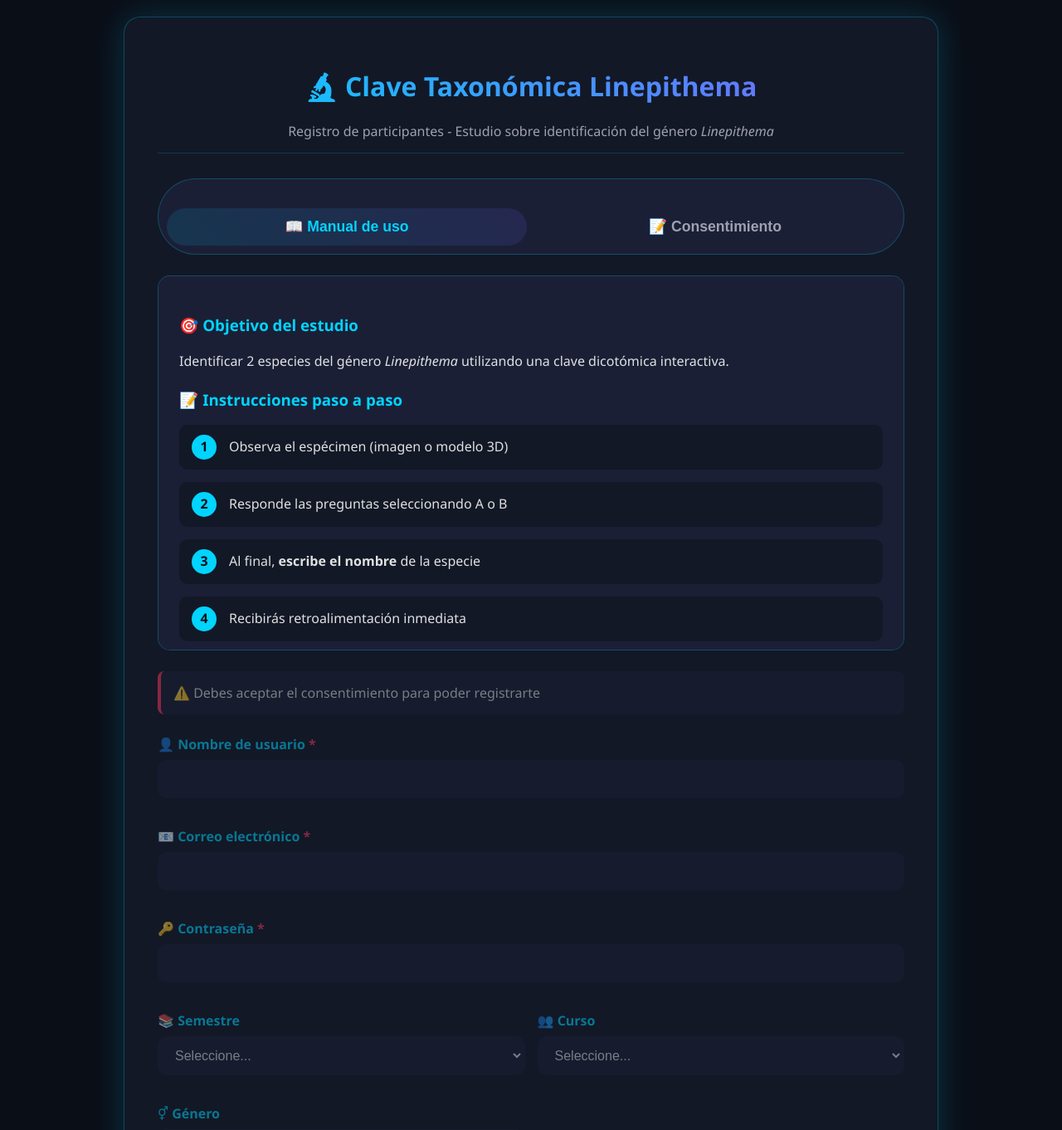
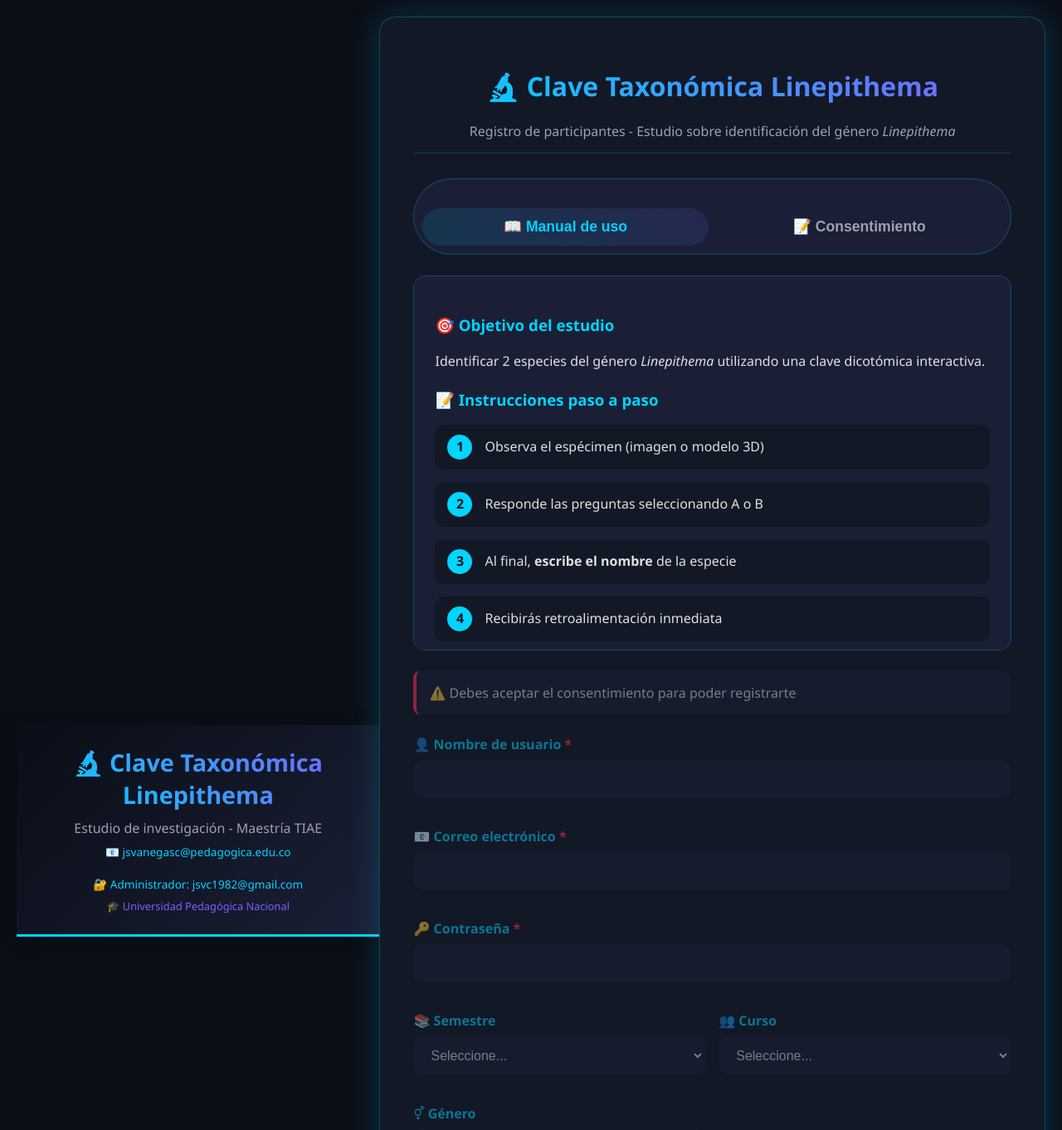
Before and after one commit to jsvc1982-lab/clave-linepithema, a Flask app: page /registro in a window 1280 px wide. Shown: the top 1362 px of the page at 83% size. Run offline with Flask 3, Linux system fonts and the light colour scheme.

Commit message:
Agregar banner de bienvenida en registro

```diff
--- a/frontend/templates/registro.html
+++ b/frontend/templates/registro.html
@@ -286,6 +286,22 @@
     </style>
 </head>
 <body>
+    <!-- Banner de bienvenida -->
+    <div style="background: linear-gradient(135deg, #0A0E17, #1A1F36); border-bottom: 3px solid #00D4FF; text-align: center; padding: 25px 20px; margin-bottom: 30px; box-shadow: 0 4px 20px rgba(0,0,0,0.3);">
+        <div style="font-size: 1.8rem; font-weight: bold; background: linear-gradient(45deg, #00D4FF, #7B61FF); -webkit-background-clip: text; background-clip: text; -webkit-text-fill-color: transparent;">
+            🔬 Clave Taxonómica Linepithema
+        </div>
+        <div style="font-size: 1rem; color: #A0A0B0; margin-top: 10px;">
+            Estudio de investigación - Maestría TIAE
+        </div>
+        <div style="font-size: 0.85rem; color: #00D4FF; margin-top: 8px; display: flex; justify-content: center; gap: 20px; flex-wrap: wrap;">
+            <span>📧 jsvanegasc@pedagogica.edu.co</span>
+            <span>🔐 Administrador: jsvc1982@gmail.com</span>
+        </div>
+        <div style="font-size: 0.8rem; color: #7B61FF; margin-top: 8px;">
+            🎓 Universidad Pedagógica Nacional
+        </div>
+    </div>
     <div class="register-container">
         <h1>🔬 Clave Taxonómica Linepithema</h1>
         <div class="subtitle">Registro de participantes - Estudio sobre identificación del género <em>Linepithema</em></div>
```
